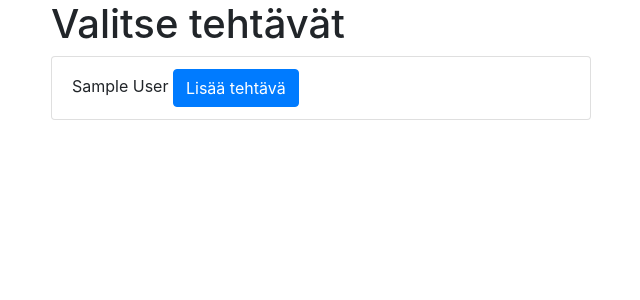
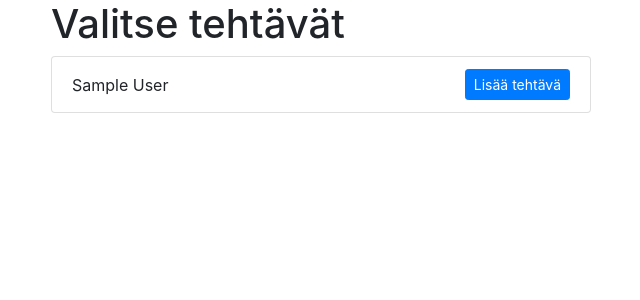
Before and after one commit to eliisav/gradinghelper, a Django app: template submissions/templates/submissions/exercises.html in a window 1280 px wide. Shown: the top 300 px of the page, without its empty margins (34-674 px from the left). Run offline with Django 3.2, Linux system fonts and the light colour scheme; tables that the repository leaves empty hold one stand-in row (values such as "Sample post"); the template is opened without the code that fills it: values that come from a table or form of the project are taken from there, most other values are stand-ins (such as "Sample title", 1, 10 or a date in 2020); some libraries are stand-ins or nearby versions.

Commit message:
Ulkoasun viilausta.

```diff
--- a/submissions/templates/submissions/exercises.html
+++ b/submissions/templates/submissions/exercises.html
@@ -10,12 +10,22 @@
     {% if exercises %}
       <ul class="list-group">
         {% for exercise in exercises %}
-        <li class="list-group-item"> {{ exercise.display_name }}
-          <button class="btn btn-primary" type="button" data-toggle="collapse" data-target="#{{ exercise.id }}">
+          <li class="list-group-item">
+
+
+            <div class="d-flex align-items-center">
+              <div class="flex-grow-1">
+               {{ exercise.display_name }}
+              </div>
+              <div class="ml-auto">
+                <button class="btn btn-primary btn-sm" type="button" data-toggle="collapse" data-target="#{{ exercise.id }}">
                   Lisää tehtävä
                 </button>
+              </div>
+            </div> <!-- d-flex -->
 
-          <div class="collapse" id="{{ exercise.id }}">
+
+            <div class="collapse mt-4" id="{{ exercise.id }}">
               <div class="card card-body">
                 <form action={% url "submissions:create" course_id exercise.id %} method="post" class="form">
                   {% csrf_token %}
@@ -24,6 +34,7 @@
                 </form>
               </div>
             </div>
+
 
           </li>
         {% endfor %}
@@ -35,30 +46,3 @@
   </div>
 
 {% endblock %}
-
-
-
-<!-- href="{% url 'submissions:create' course_id exercise.id %}"
-
-      <form action={% url "submissions:create" course_id exercise.id %}>
-                <div class="form-group">
-                  <label for="minpoints">Min points</label>
-                  <input type="number" class="form-control" id="minpoints" placeholder="Min points to inspect">
-                </div>
-                <div class="form-group">
-                  <label for="maxpoints">Max points</label>
-                  <input type="number" class="form-control" id="maxpoints" placeholder="Max points to inspect">
-                </div>
-                <div class="form-group">
-                  <label for="deadline">Deadline</label>
-                  <input type="datetime" class="form-control" id="deadline" placeholder="Exercise deadline">
-                </div>
-                <div class="form-group">
-                  <label for="consent">Consent exercise id/name</label>
-                  <input type="text" class="form-control" id="consent" placeholder="Consent to inspection">
-                </div>
-                <button type="submit" class="btn btn-primary">Submit</button>
-              </form>
-
-
--->
```
Lines whose indentation alone changed are shown as unchanged.
